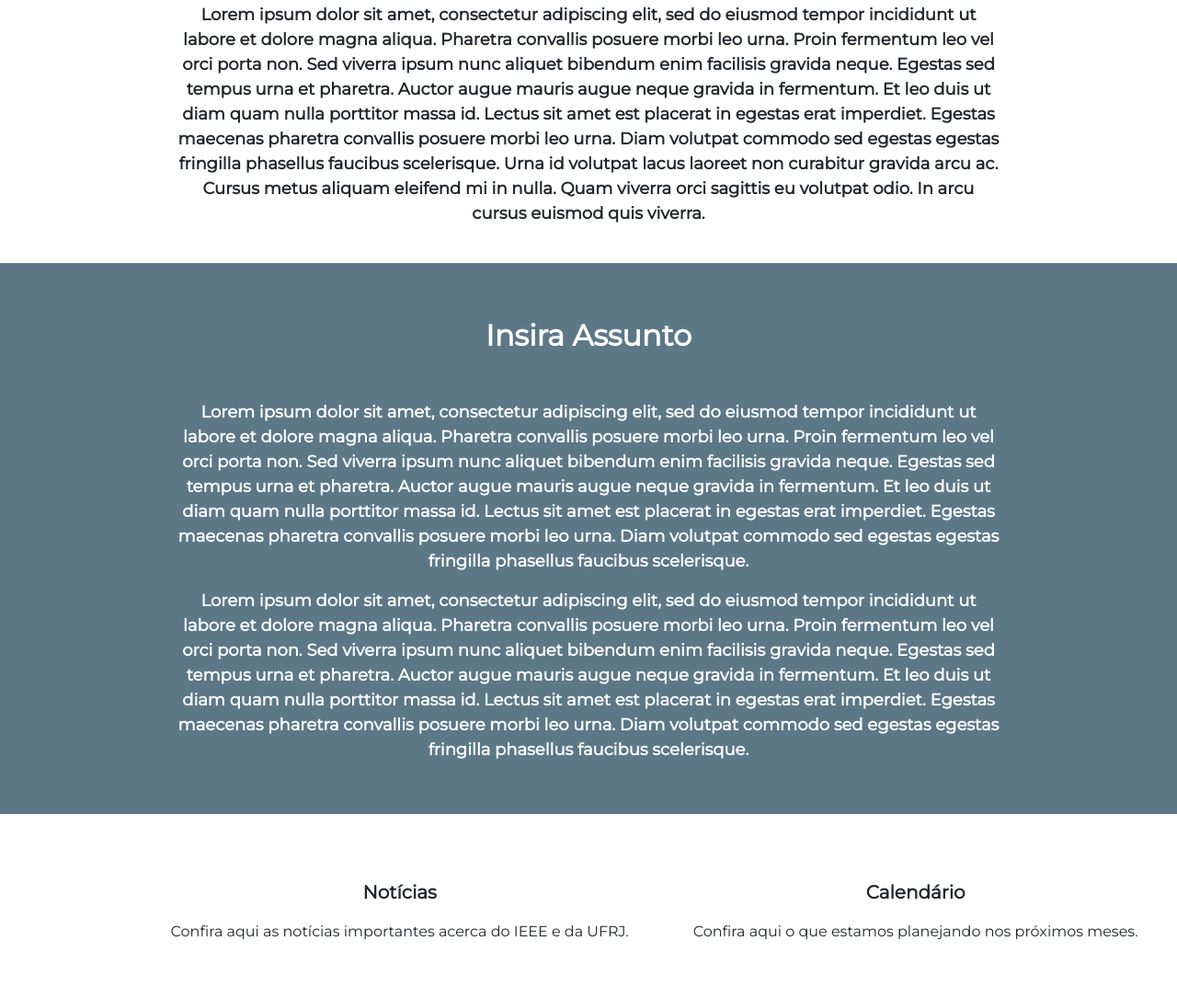
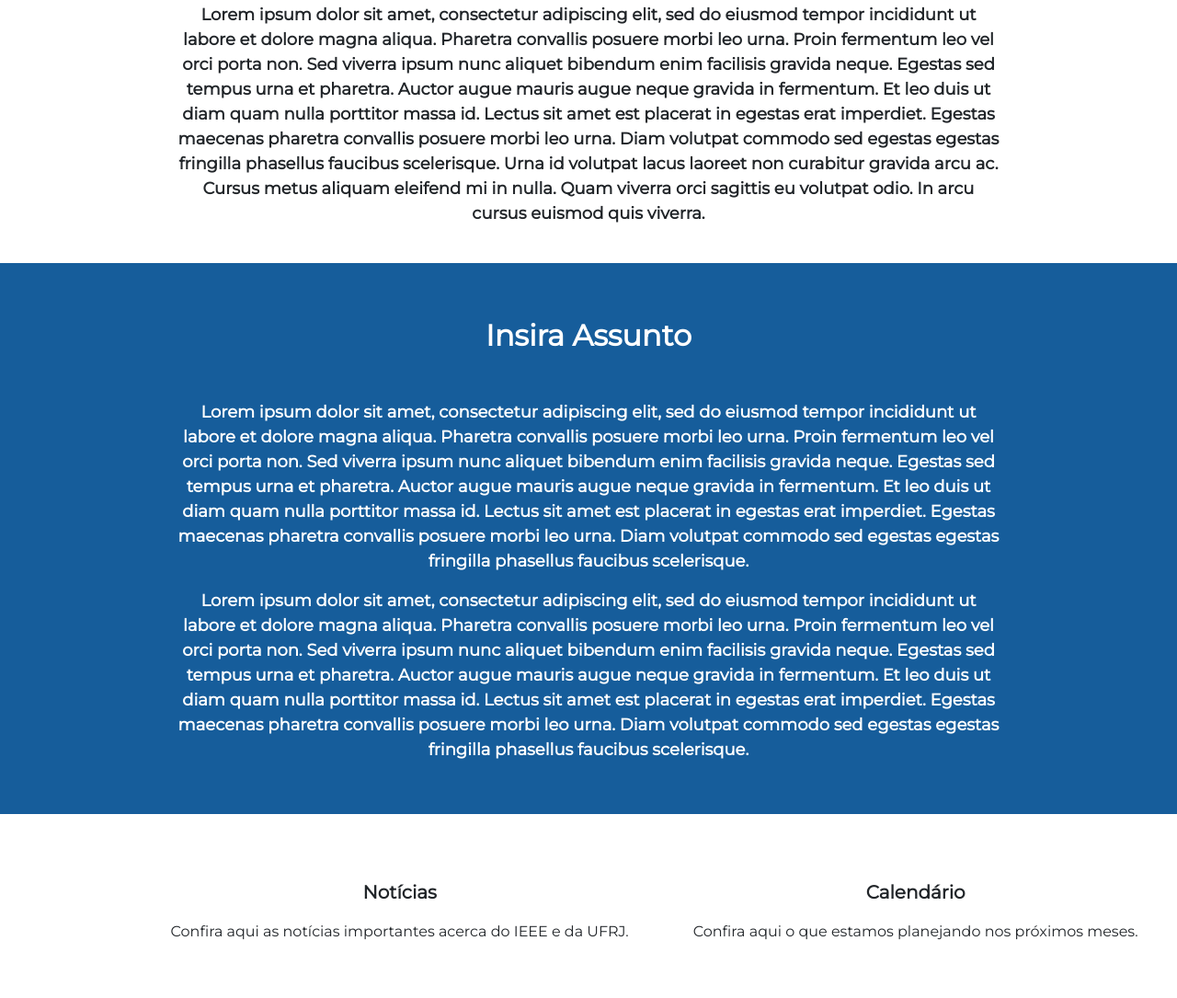
Before and after one commit to pelsias-ufrj/ieeesite, a website: page public/index.html in a window 1280 px wide. Shown: the part 479-1564 px from the top of the page at 92% size. Drawn offline with nearby package versions, Linux system fonts and the light colour scheme; grey boxes are pictures that could not be loaded.

Commit message:
changed home blue div tone

```diff
--- a/public/css/index.css
+++ b/public/css/index.css
@@ -23,7 +23,7 @@ body{
 }
 
 .blue{
-    background: rgb(92, 120, 135);
+    background: #165d9b;
     color: white;
     padding-bottom: 40px;
     padding-top: 40px;
```
